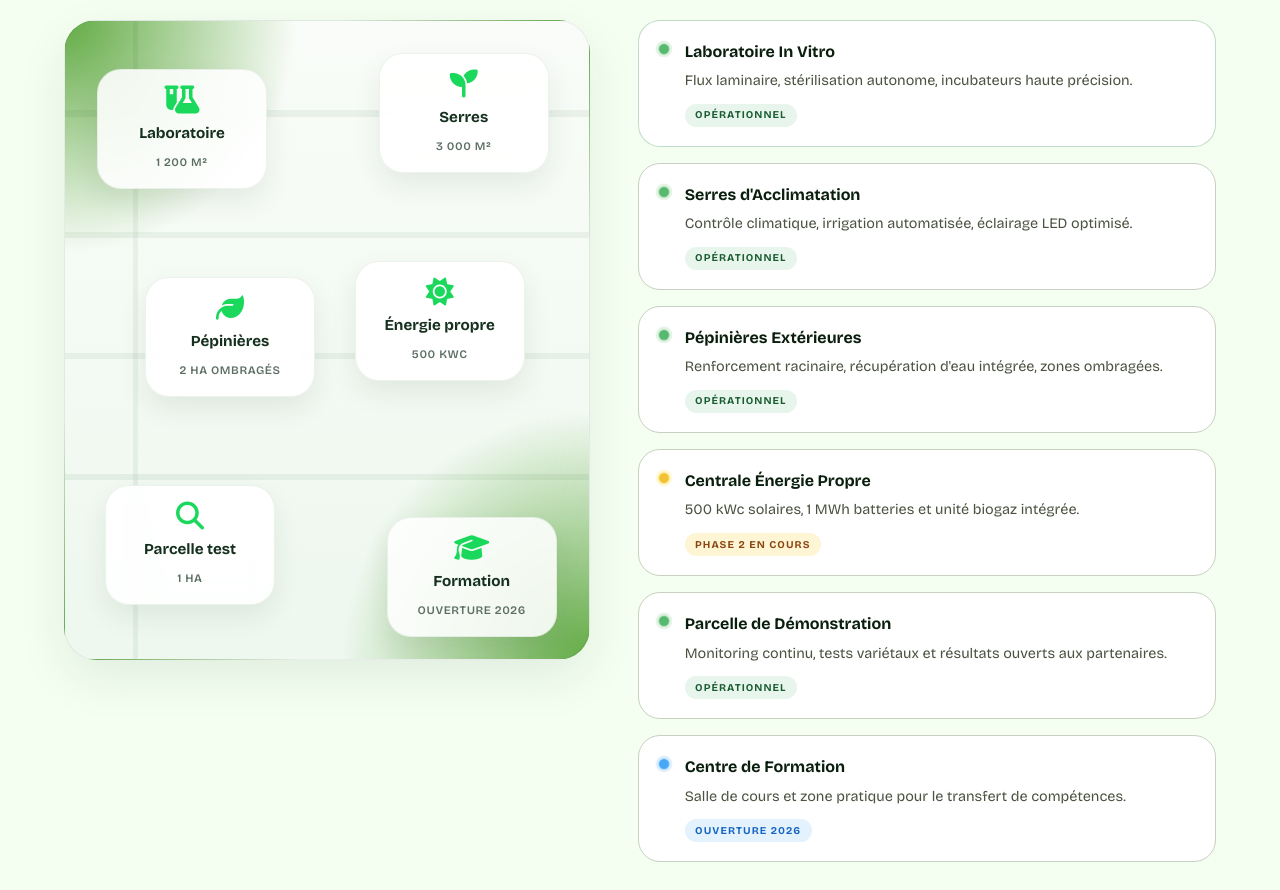
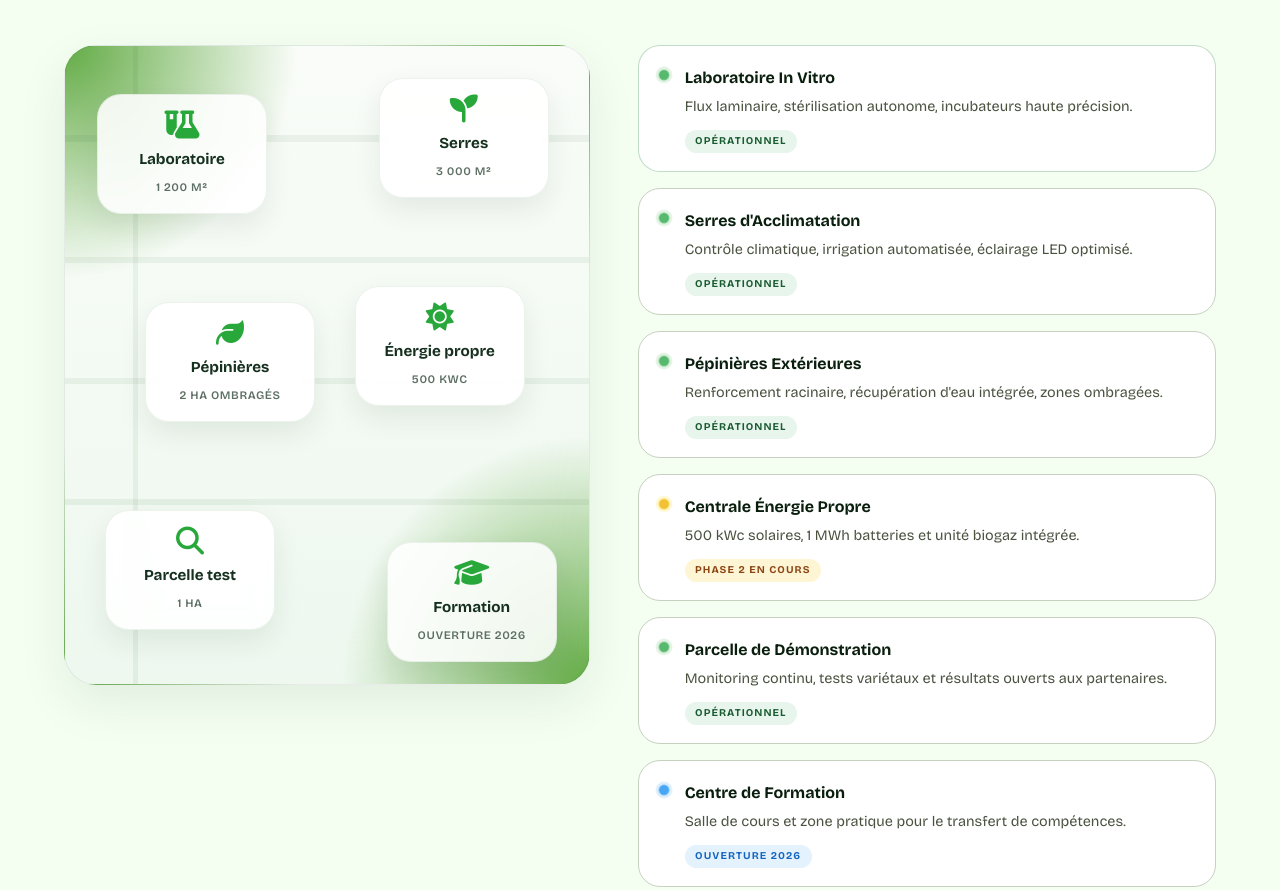
Before and after one commit to AbdoulAziz01/Fresh-O, a plain HTML site: page ferme-zero-carbone.html in a window 1280 px wide. Shown: the part 1545-2435 px from the top of the page. Drawn offline with nearby package versions, Linux system fonts and the light colour scheme.

Commit message:
Mes modif

```diff
--- a/ferme-zero-carbone.html
+++ b/ferme-zero-carbone.html
@@ -31,14 +31,8 @@
         color: var(--official-green);
       }
 
-      .fa,
-      .fa-solid,
-      .fa-regular,
-      .fa-brands,
-      .fas,
-      .far,
-      .fab {
-        color: #19d85c !important;
+      .section-carte .map-zone i {
+        color: #28A83B !important;
       }
     </style>
   </head>
@@ -112,7 +106,7 @@
               </picture>
             </div>
 
-            <div class="variete-body">
+            <div class="variete-body"><br/>
               <h3 style="color: #28A83B;">Énergie Renouvelable</h3>
               <p>
 500 kWc de panneaux solaires et stockage batteries de 1 MWh couvrent 100% des besoins du laboratoire, des serres et des pépinières.
@@ -131,7 +125,7 @@
                 />
               </picture>
             </div>
-            <div class="variete-body">
+            <div class="variete-body"><br/>
               <h3 style="color: #28A83B;">Optimisation Hydrique</h3>
               <p>
                 Un système intégré de récupération, recyclage et irrigation intelligente réduit la consommation d'eau de 80% par rapport aux méthodes conventionnelles.
@@ -149,7 +143,7 @@
                 />
               </picture>
             </div>
-            <div class="variete-body">
+            <div class="variete-body"><br/>
               <h3 style="color: #28A83B;">Valorisation des Déchets</h3>
               <p>
   Zéro déchet exporté hors site. Tout est transformé localement en énergie, compost ou substrat de culture dans une boucle fermée parfaite.
```
Also changed, not shown: impact-partenariats.html (+21 -5 lines).
